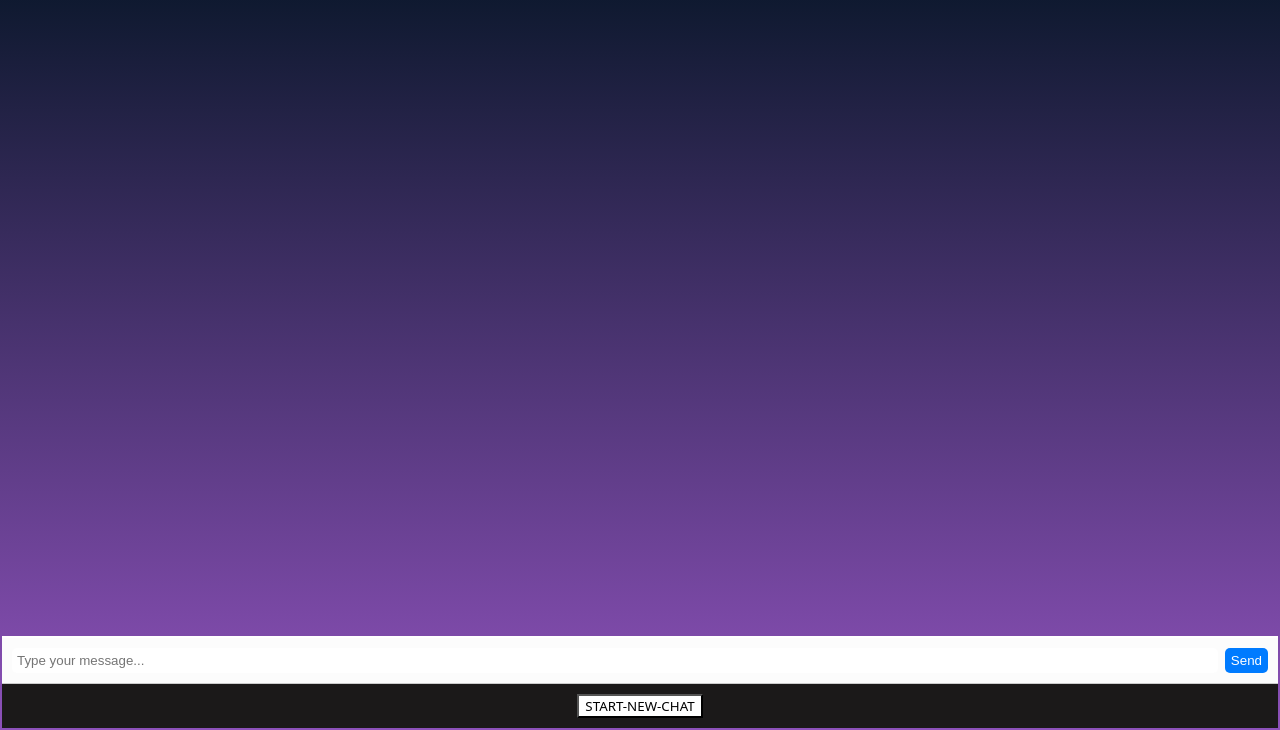
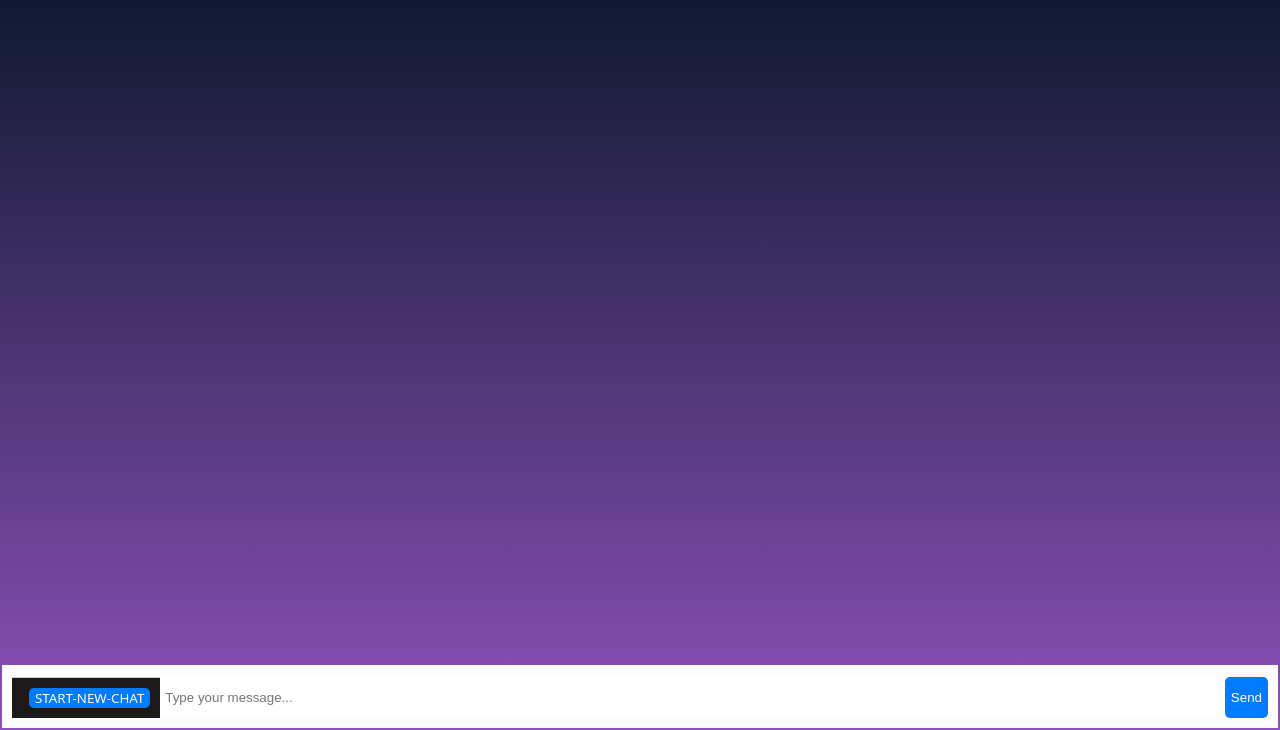
Before and after one commit to lalitkalal5/annochat, a website: page public/ome.html in a window 1280 px wide. Shown: the part 70-800 px from the top of the page. Drawn offline with nearby package versions, Linux system fonts and the light colour scheme; no server answers.

Commit message:
Update ome.html

```diff
--- a/public/ome.html
+++ b/public/ome.html
@@ -3,7 +3,8 @@
 <head>
   <meta charset="UTF-8">
   <meta name="viewport" content="width=device-width, initial-scale=1.0">
-  <title>Annochat</title>
+  <meta name="viewport" content="user-scalable=no, initial-scale=1.0, width=device-width, maximum-scale=1.0, minimal-ui">
+<title>Annochat</title>
   <!-- <script src="http://127.0.0.1:3000//socket.io/socket.io.js"></script> -->
   <!-- <a href="http://127.0.0.1:3000/otv" class="option">One-to-One Chat</a> -->
   <!-- <script src="http://localhost:3000/socket.io/socket.io.js"></script> -->
@@ -116,7 +117,7 @@
       font-family: 'Lucida Sans', 'Lucida Sans Regular', 'Lucida Grande', 'Lucida Sans Unicode', Geneva, Verdana, sans-serif;
     }#actionbutton
     {
-      background-color: #fff;
+      background-color: ##dc3030;
       font-style: normal;
       font-family: system-ui, -apple-system, BlinkMacSystemFont, 'Segoe UI', Roboto, Oxygen, Ubuntu, Cantarell, 'Open Sans', 'Helvetica Neue', sans-serif;
     }
@@ -135,13 +136,13 @@
       <div class="message left"></div>
   </div>
   <form id="chatform" >
-  <div class="bhejo">
+  <div class="bhejo"> <div class="start-new-chat">
+    <button id="actionbutton" onclick="performAction()">START-NEW-CHAT</button>
+  </div>
     <input type="text" id="input" placeholder="Type your message...">
     <button type="submit" id="send" onclick="sendMessage()">Send</button>
   </form></div>
-  <div class="start-new-chat">
-    <button id="actionbutton" onclick="performAction()">START-NEW-CHAT</button>
-  </div>
+
 </body><script>
   var socket = io();
   var isactivechat = false;
```
